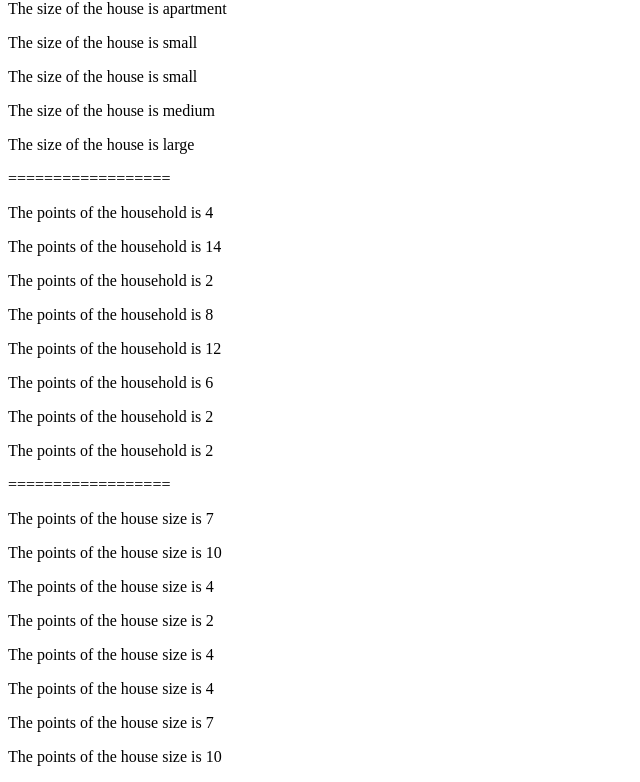
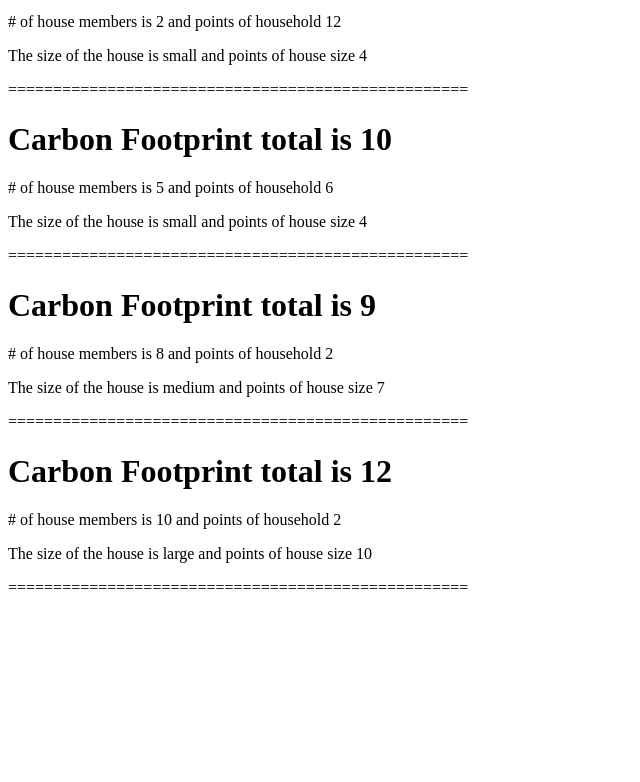
Before and after one commit to CIT93/calebc-pub, a plain HTML site: page w4/index.html in a window 1280 px wide. Shown: the part 730-1512 px from the top of the page, without its empty margins (0-640 px from the left). After the commit the page ends 1343 px from the top, so only its background shows below. Drawn offline with Linux system fonts and the light colour scheme.

Commit message:
update output to DOM

```diff
--- a/w4/index.html
+++ b/w4/index.html
@@ -7,14 +7,5 @@
     <script defer src="main.js"></script>
 </head>
 <body>
-    <div id ="outputMem"></div>
-    <p>==================</p>
-    <div id ="outputnewP"></div>
-    <p>==================</p>
-    <div id ="outputSize"></div>
-    <p>==================</p>
-    <div id ="outputHouPTS"></div>
-    <p>==================</p>
-    <div id ="outSizePTS"></div>
-</body>
+    <div id ="output"></div>
 </html>
--- a/w4/main.js
+++ b/w4/main.js
@@ -53,32 +53,25 @@ function displayOutput() {
     console.log(arr);
     //First 3 and so is to create a elementId which would be the first part
     //of the output (parentNode, asked chatGPT what is appendChild)
-    const outputMem = document.getElementById("outputMem");
-    const outputnewP = document.getElementById("outputnewP");
-    const outputSize = document.getElementById("outputSize");
-    const outputHouPTS = document.getElementById("outputHouPTS");
-    const outSizePTS = document.getElementById("outSizePTS");
+    const output = document.getElementById("output");
+    const output2 = document.getElementById("output2");
     //The next 3 and so const are the element or what letter format the
     //output would be the last part of output
     const houseMem = document.createElement("p");
-    const newP = document.createElement("p");
+    const newP = document.createElement("h1");
     const newSize = document.createElement("p");
-    const houPTS = document.createElement("p");
-    const sizePTS = document.createElement("p");
-
+    const newOut = document.createElement("p");
     //The next 3 and so is to follow up the previous code and display what the output would be in the
     //element (childNode)
-    houseMem.textContent = `# of house members is ${arr[0]}`;
+    houseMem.textContent = `# of house members is ${arr[0]} and points of household ${arr[2]}`;
     newP.textContent = `Carbon Footprint total is ${arr[4]}`;
-    newSize.textContent = `The size of the house is ${arr[1]}`;
-    houPTS.textContent = `The points of the household is ${arr[2]}`;
-    sizePTS.textContent = `The points of the house size is ${arr[3]}`;
+    newSize.textContent = `The size of the house is ${arr[1]} and points of house size ${arr[3]}`;
+    newOut.textContent = "===================================================";
     //output is parentNode & (parA) (newP) is childNode.
-    outputMem.appendChild(houseMem);
-    outputnewP.appendChild(newP);
-    outputSize.appendChild(newSize);
-    outputHouPTS.appendChild(houPTS);
-    outSizePTS.appendChild(sizePTS);
+    output.appendChild(newP);
+    output.appendChild(houseMem);
+    output.appendChild(newSize);
+    output.appendChild(newOut);
   }
 }
 
```
